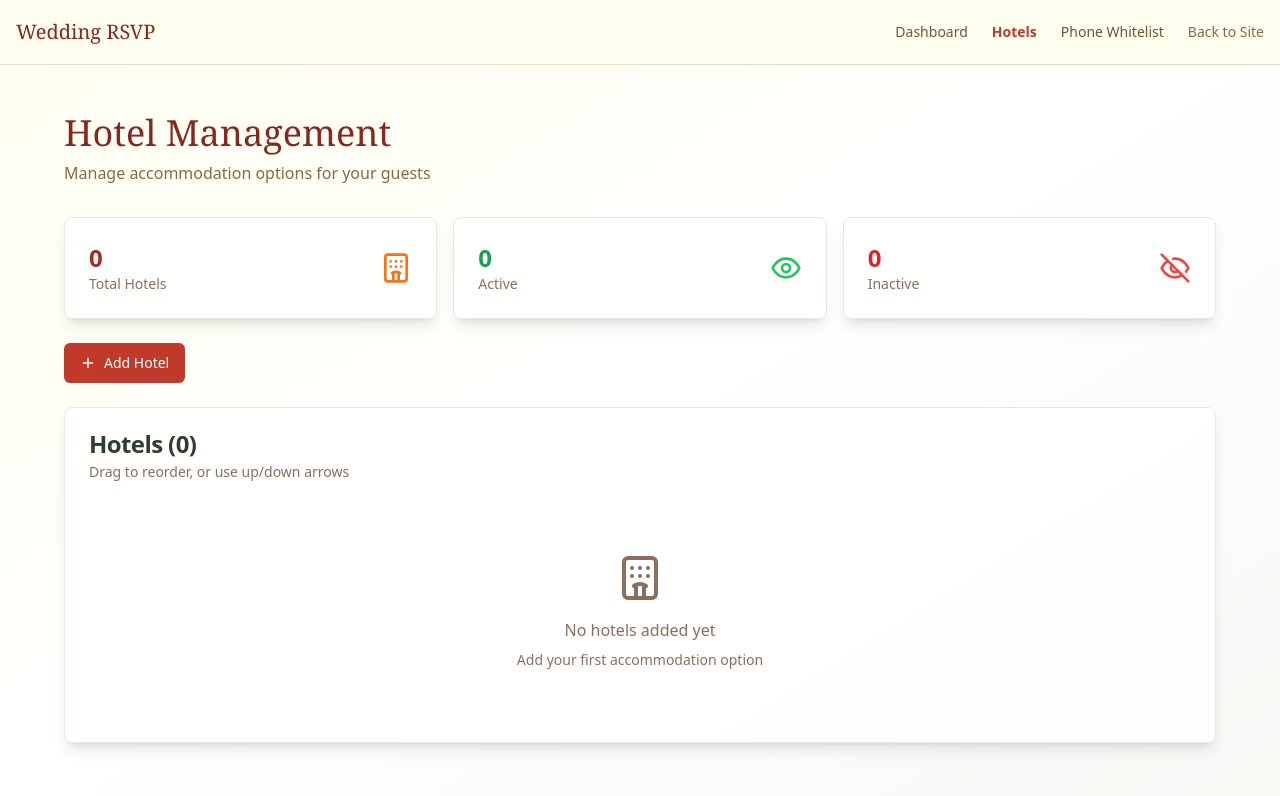
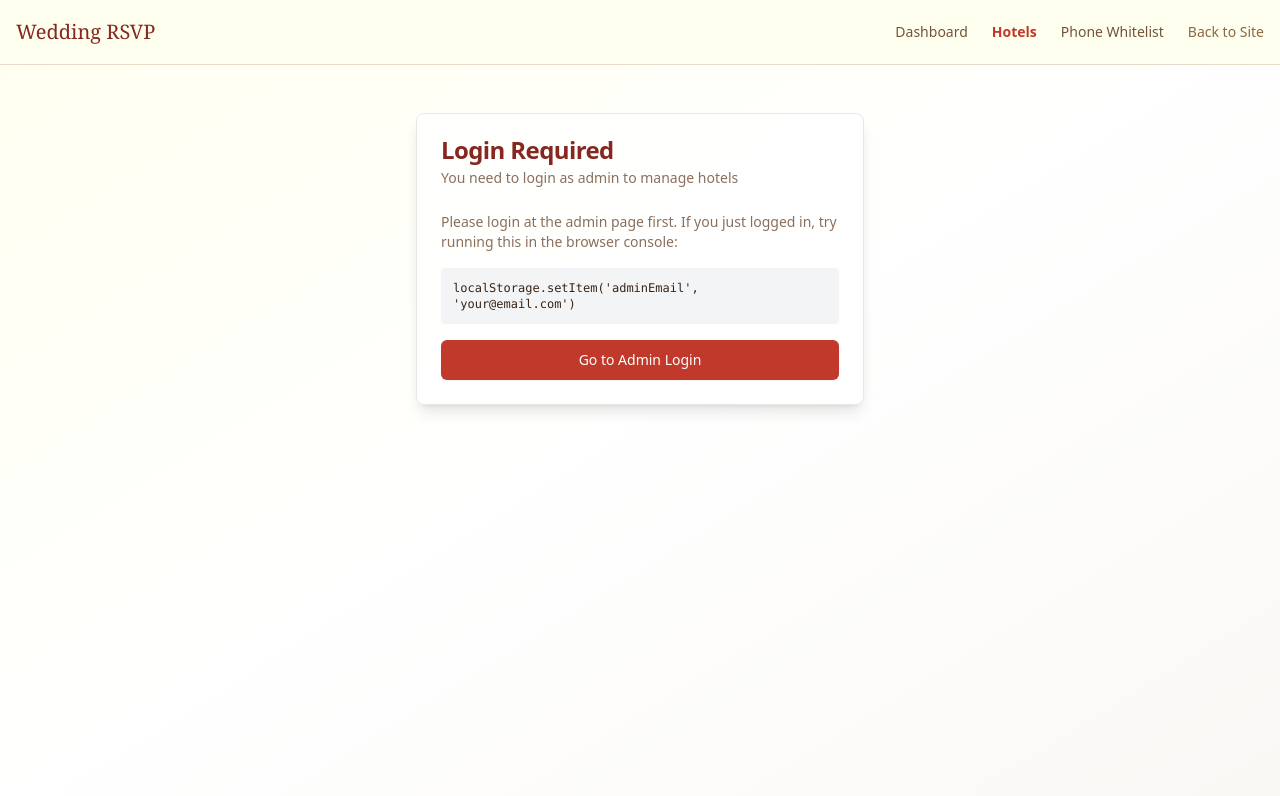
Before and after one commit to Wekkitech/wedding-rsvp, a Next.js app in the folder wedding-rsvp/: page /admin/hotels in a window 1280 px wide. Shown: the top 796 px of the page. Built offline with nearby package versions, Linux system fonts and the light colour scheme; a web font is replaced by a local one.

Commit message:
Fix: Complete corrected hotels and whitelist pages

```diff
--- a/wedding-rsvp/app/admin/hotels/page.tsx
+++ b/wedding-rsvp/app/admin/hotels/page.tsx
@@ -42,7 +42,7 @@ export default function HotelsManagementPage() {
     description: '',
   });
 
-  // Get admin email from localStorage when needed
+  // Get admin email from localStorage
   const getAdminEmail = () => {
     if (typeof window !== 'undefined') {
       return localStorage.getItem('adminEmail');
@@ -56,14 +56,16 @@ export default function HotelsManagementPage() {
 
   const loadHotels = async () => {
     const adminEmail = getAdminEmail();
+
     if (!adminEmail) {
+      console.log('No admin email found in localStorage');
       setLoading(false);
       return;
     }
 
     setLoading(true);
     try {
-      const response = await fetch(`/api/admin/hotels?email=${adminEmail}`);
+      const response = await fetch(`/api/admin/hotels?email=${encodeURIComponent(adminEmail)}`);
       const data = await response.json();
 
       if (response.ok) {
@@ -76,6 +78,7 @@ export default function HotelsManagementPage() {
         });
       }
     } catch (error) {
+      console.error('Failed to load hotels:', error);
       toast({
         title: "Error",
         description: "Failed to load hotels",
@@ -117,6 +120,15 @@ export default function HotelsManagementPage() {
 
   const handleSubmit = async () => {
     const adminEmail = getAdminEmail();
+
+    if (!adminEmail) {
+      toast({
+        title: "Not Logged In",
+        description: "Please login at /admin first",
+        variant: "destructive",
+      });
+      return;
+    }
 
     if (!formData.name || !formData.price_min) {
       toast({
@@ -164,6 +176,7 @@ export default function HotelsManagementPage() {
         });
       }
     } catch (error) {
+      console.error('Submit error:', error);
       toast({
         title: "Error",
         description: "Something went wrong",
@@ -282,6 +295,37 @@ export default function HotelsManagementPage() {
     return (
       <div className="container mx-auto px-4 py-12 flex items-center justify-center min-h-[80vh]">
         <Loader2 className="h-8 w-8 animate-spin text-mahogany-600" />
+      </div>
+    );
+  }
+
+  // Check if user is logged in
+  const adminEmail = getAdminEmail();
+  if (!adminEmail) {
+    return (
+      <div className="container mx-auto px-4 py-12">
+        <Card className="max-w-md mx-auto">
+          <CardHeader>
+            <CardTitle className="text-mahogany-800">Login Required</CardTitle>
+            <CardDescription>
+              You need to login as admin to manage hotels
+            </CardDescription>
+          </CardHeader>
+          <CardContent className="space-y-4">
+            <p className="text-sm text-muted-foreground">
+              Please login at the admin page first. If you just logged in, try running this in the browser console:
+            </p>
+            <code className="block p-3 bg-gray-100 rounded text-xs">
+              localStorage.setItem('adminEmail', 'your@email.com')
+            </code>
+            <Button
+              onClick={() => window.location.href = '/admin'}
+              className="w-full bg-mahogany-600 hover:bg-mahogany-700"
+            >
+              Go to Admin Login
+            </Button>
+          </CardContent>
+        </Card>
       </div>
     );
   }
@@ -461,7 +505,7 @@ export default function HotelsManagementPage() {
         <Card>
           <CardHeader>
             <CardTitle>Hotels ({hotels.length})</CardTitle>
-            <CardDescription>Drag to reorder, or use up/down arrows</CardDescription>
+            <CardDescription>Manage your accommodation options</CardDescription>
           </CardHeader>
           <CardContent>
             {hotels.length === 0 ? (
@@ -469,7 +513,7 @@ export default function HotelsManagementPage() {
                 <Hotel className="h-12 w-12 text-muted-foreground mx-auto mb-4" />
                 <p className="text-muted-foreground">No hotels added yet</p>
                 <p className="text-sm text-muted-foreground mt-2">
-                  Add your first accommodation option
+                  Click "Add Hotel" above to add your first accommodation option
                 </p>
               </div>
             ) : (
--- a/wedding-rsvp/app/admin/phone-whitelist/page.tsx
+++ b/wedding-rsvp/app/admin/phone-whitelist/page.tsx
@@ -6,7 +6,7 @@ import { Button } from '@/components/ui/button';
 import { Input } from '@/components/ui/input';
 import { Label } from '@/components/ui/label';
 import { Textarea } from '@/components/ui/textarea';
-import { useToast } from '@/components/ui/use-toast';
+import { useToast } from '@/hooks/use-toast';
 import { Phone, Plus, Trash2, Loader2, Upload, Edit2 } from 'lucide-react';
 import { Dialog, DialogContent, DialogDescription, DialogFooter, DialogHeader, DialogTitle, DialogTrigger } from '@/components/ui/dialog';
 
@@ -50,14 +50,16 @@ export default function PhoneWhitelistPage() {
 
   const loadWhitelist = async () => {
     const adminEmail = getAdminEmail();
+
     if (!adminEmail) {
+      console.log('No admin email found in localStorage');
       setLoading(false);
       return;
     }
 
     setLoading(true);
     try {
-      const response = await fetch(`/api/admin/phone-whitelist?email=${adminEmail}`);
+      const response = await fetch(`/api/admin/phone-whitelist?email=${encodeURIComponent(adminEmail)}`);
       const data = await response.json();
 
       if (response.ok) {
@@ -70,6 +72,7 @@ export default function PhoneWhitelistPage() {
         });
       }
     } catch (error) {
+      console.error('Failed to load whitelist:', error);
       toast({
         title: "Error",
         description: "Failed to load whitelist",
@@ -115,6 +118,15 @@ export default function PhoneWhitelistPage() {
 
   const handleSubmit = async () => {
     const adminEmail = getAdminEmail();
+
+    if (!adminEmail) {
+      toast({
+        title: "Not Logged In",
+        description: "Please login at /admin first",
+        variant: "destructive",
+      });
+      return;
+    }
 
     if (!formData.phone) {
       toast({
@@ -165,6 +177,7 @@ export default function PhoneWhitelistPage() {
         });
       }
     } catch (error) {
+      console.error('Submit error:', error);
       toast({
         title: "Error",
         description: "Something went wrong",
@@ -175,6 +188,15 @@ export default function PhoneWhitelistPage() {
 
   const handleBulkAdd = async () => {
     const adminEmail = getAdminEmail();
+
+    if (!adminEmail) {
+      toast({
+        title: "Not Logged In",
+        description: "Please login at /admin first",
+        variant: "destructive",
+      });
+      return;
+    }
 
     if (!bulkData.trim()) {
       toast({
@@ -220,6 +242,7 @@ export default function PhoneWhitelistPage() {
         });
       }
     } catch (error) {
+      console.error('Bulk add error:', error);
       toast({
         title: "Error",
         description: "Something went wrong",
@@ -230,6 +253,7 @@ export default function PhoneWhitelistPage() {
 
   const handleBulkDelete = async () => {
     const adminEmail = getAdminEmail();
+
     if (selectedIds.size === 0) return;
 
     if (!confirm(`Delete ${selectedIds.size} phone number(s) from whitelist?`)) return;
@@ -271,6 +295,7 @@ export default function PhoneWhitelistPage() {
 
   const handleDelete = async (id: string, phone: string) => {
     const adminEmail = getAdminEmail();
+
     if (!confirm(`Remove ${phone} from whitelist?`)) return;
 
     try {
@@ -308,6 +333,37 @@ export default function PhoneWhitelistPage() {
     return (
       <div className="container mx-auto px-4 py-12 flex items-center justify-center min-h-[80vh]">
         <Loader2 className="h-8 w-8 animate-spin text-mahogany-600" />
+      </div>
+    );
+  }
+
+  // Check if user is logged in
+  const adminEmail = getAdminEmail();
+  if (!adminEmail) {
+    return (
+      <div className="container mx-auto px-4 py-12">
+        <Card className="max-w-md mx-auto">
+          <CardHeader>
+            <CardTitle className="text-mahogany-800">Login Required</CardTitle>
+            <CardDescription>
+              You need to login as admin to manage phone whitelist
+            </CardDescription>
+          </CardHeader>
+          <CardContent className="space-y-4">
+            <p className="text-sm text-muted-foreground">
+              Please login at the admin page first. If you just logged in, try running this in the browser console:
+            </p>
+            <code className="block p-3 bg-gray-100 rounded text-xs">
+              localStorage.setItem('adminEmail', 'your@email.com')
+            </code>
+            <Button
+              onClick={() => window.location.href = '/admin'}
+              className="w-full bg-mahogany-600 hover:bg-mahogany-700"
+            >
+              Go to Admin Login
+            </Button>
+          </CardContent>
+        </Card>
       </div>
     );
   }
```
